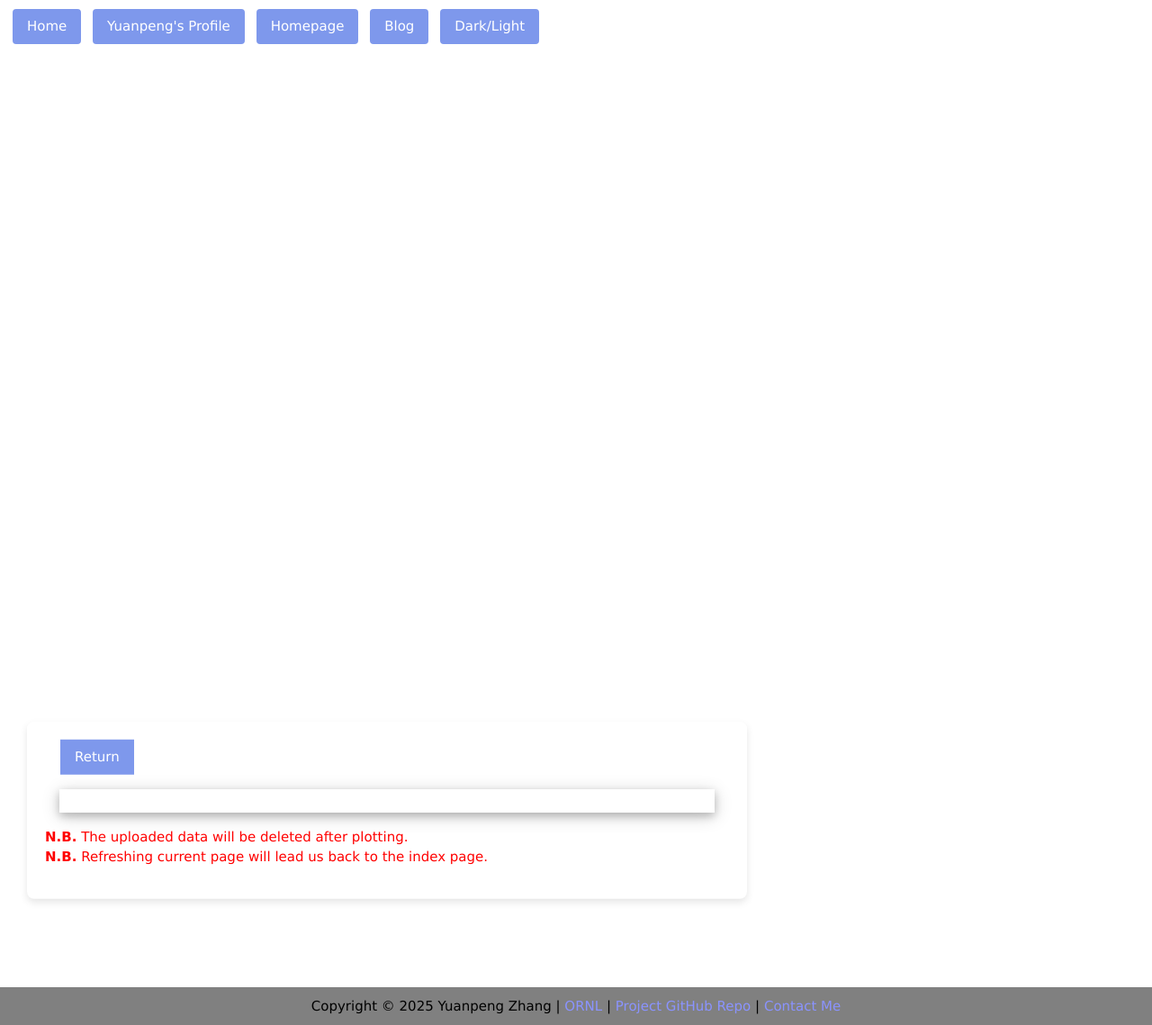
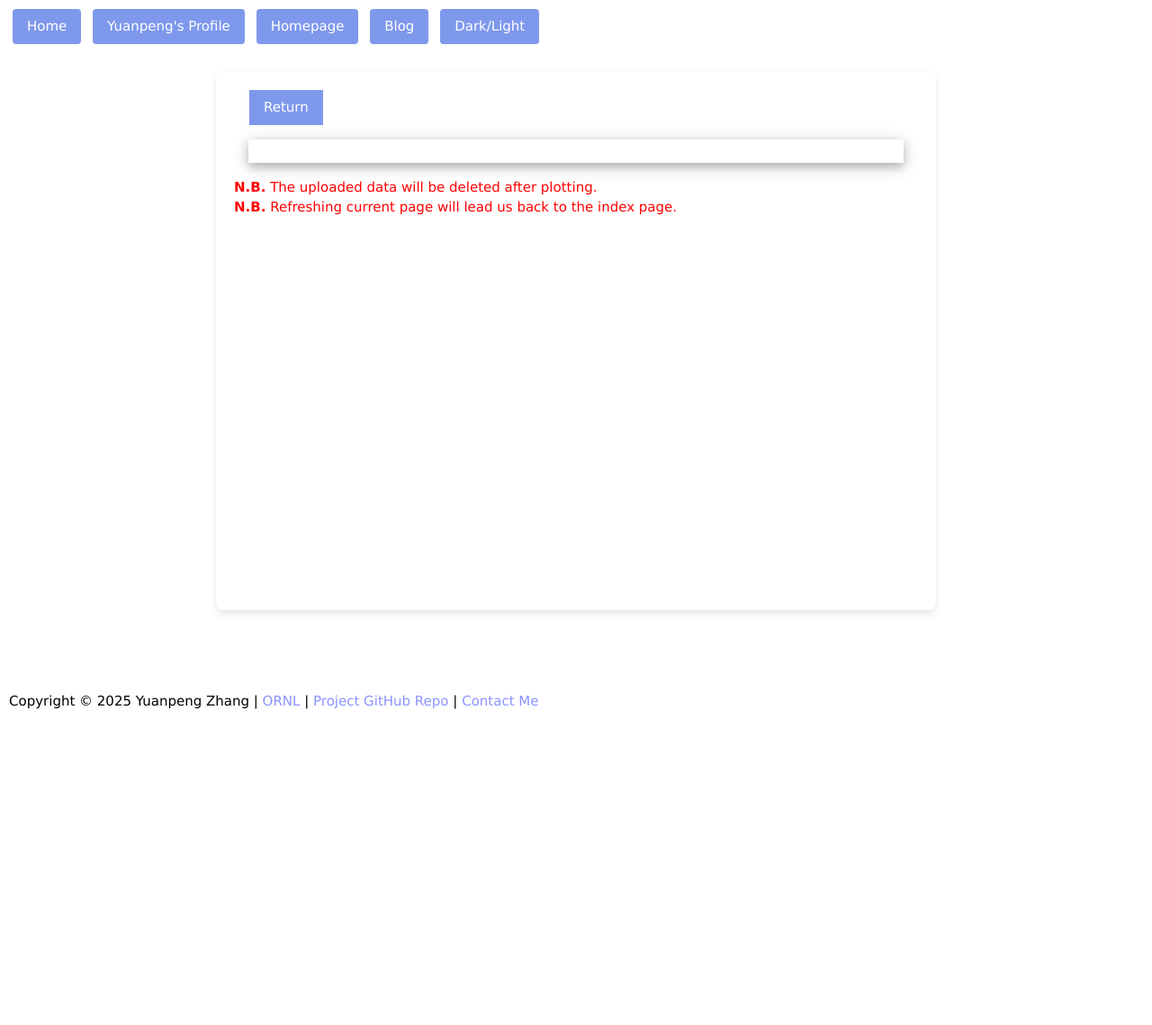
Before and after one commit to Kvieta1990/simple_plotter, a Flask app: template templates/plot_s.html in a window 1280 px wide. Shown: the whole page at 90% size. After the commit the page ends 788 px from the top, so only its background shows below. Run offline with Flask 3, Linux system fonts and the light colour scheme; the template is opened without the code that fills it, so the values that code supplies are empty; some libraries are stand-ins or nearby versions.

Commit message:
fix long plot display issue

```diff
--- a/templates/plot_s.html
+++ b/templates/plot_s.html
@@ -8,14 +8,11 @@
         body {
             display: flex;
             flex-direction: column;
-				    min-height: 120vh;
+            min-height: 100vh;
             margin: 0;
             background-color: black;
-				    overflow: hidden;
-				    justify-content: center;
-				    align-items: center;
+            justify-content: flex-start; /* Changed from center to flex-start */
         }
-
         .centered-content {
             width: 60%;
             min-width: 800px;
@@ -23,8 +20,8 @@
             padding: 20px;
             border-radius: 8px;
             box-shadow: 0 4px 8px rgba(0,0,0,0.1);
-		    margin-top: 900px;
-		    margin-left: -900px;
+            margin: 80px auto; /* Centered horizontally and added top margin */
+            flex: 1; /* Ensure it grows to fill space */
             overflow-y: auto;
             position: relative;
             z-index: 2;
@@ -46,34 +43,32 @@
             position: absolute;
             top: 10px;
             left: 10px;
-        z-index: 3; /* Make sure buttons are above all other content */
+            z-index: 3;
         }
-    .w3-button { /* Additional styling for buttons if needed */
-        margin: 0 4px; /* Spacing between buttons */
-        background-color: white; /* White background for each button */
-        color: black; /* Text color */
+        .w3-button {
+            margin: 0 4px;
+            background-color: white;
+            color: black;
         }
         .footer-container {
-				background-color: grey;
             width: 100%;
             padding: 10px;
-    text-align: center;
-    /* Optionally ensure footer doesn't overlap with other content */
+            text-align: left;
             position: relative;
             z-index: 3;
             color: white;
+            margin-top: auto; /* Push footer to the bottom */
         }
         .color-link {
-        color: #8a93ff; /* Text color for normal state */
-        text-decoration: none; /* Optional: removes underline from links */
+            color: #8a93ff;
+            text-decoration: none;
         }
         .color-link:hover {
-        color: #98ffb1; /* Text color when mouse hovers over the link */
+            color: #98ffb1;
         }
     </style>
 </head>
 <body>
-
     <div class="button-container">
         <a href="/" class="w3-button w3-round">Home</a>
         <a href="https://www.ornl.gov/staff-profile/yuanpeng-zhang" target="_blank" class="w3-button w3-round">Yuanpeng's Profile</a>
@@ -82,7 +77,7 @@
         <button onclick="toggleBackground()" class="w3-button w3-round">Dark/Light</button>
     </div>
 
-    <div class="centered-content w3-display-middle" style="width: 60%;">
+    <div class="centered-content">
         <a href="/" class="w3-button" id="return_button" style="margin-left:17px;background:#7e98ec;color:white">Return</a>
         <div class="w3-card-4 w3-margin">
             <div class="w3-container w3-padding">
@@ -98,8 +93,7 @@
     </div>
 
     <div class="footer-container">
-        <a id="copyright">Copyright &copy; 2025 Yuanpeng Zhang</a> <a id="sep1">|</a> <a class="color-link" href="https://www.ornl.gov/" target="_blank">ORNL</a> <a id="sep2">|</a> <a class="color-link" href="ht
-tps://github.com/Kvieta1990/simple_plotter" target="_blank">Project GitHub Repo</a> <a id="sep3">|</a> <a class="color-link" href="https://iris2020.net/contact" target="_blank">Contact Me</a>
+        <a id="copyright">Copyright &copy; 2025 Yuanpeng Zhang</a> <a id="sep1">|</a> <a class="color-link" href="https://www.ornl.gov/" target="_blank">ORNL</a> <a id="sep2">|</a> <a class="color-link" href="https://github.com/Kvieta1990/simple_plotter" target="_blank">Project GitHub Repo</a> <a id="sep3">|</a> <a class="color-link" href="https://iris2020.net/contact" target="_blank">Contact Me</a>
     </div>
 
     <script>
```
Lines whose indentation alone changed are shown as unchanged.
